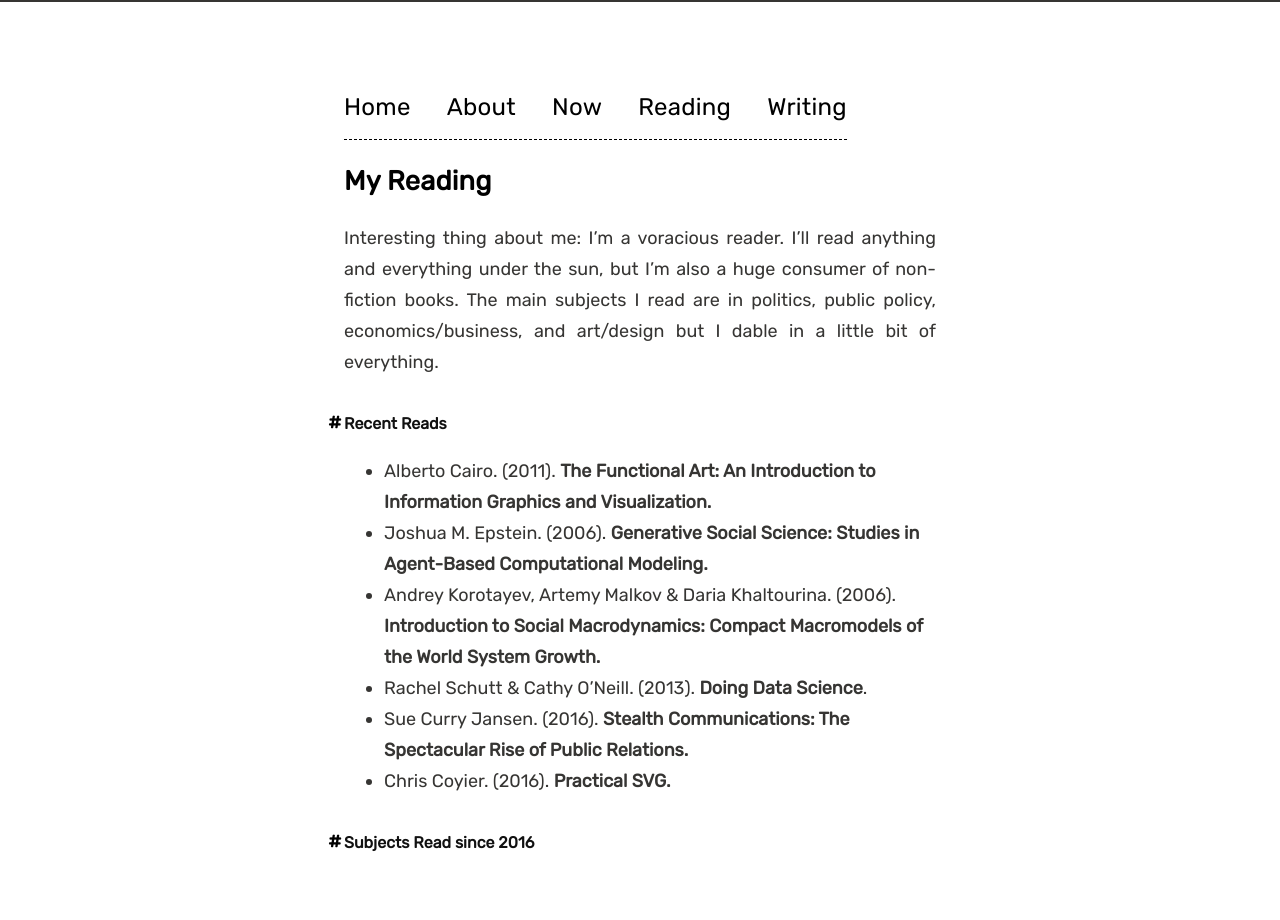
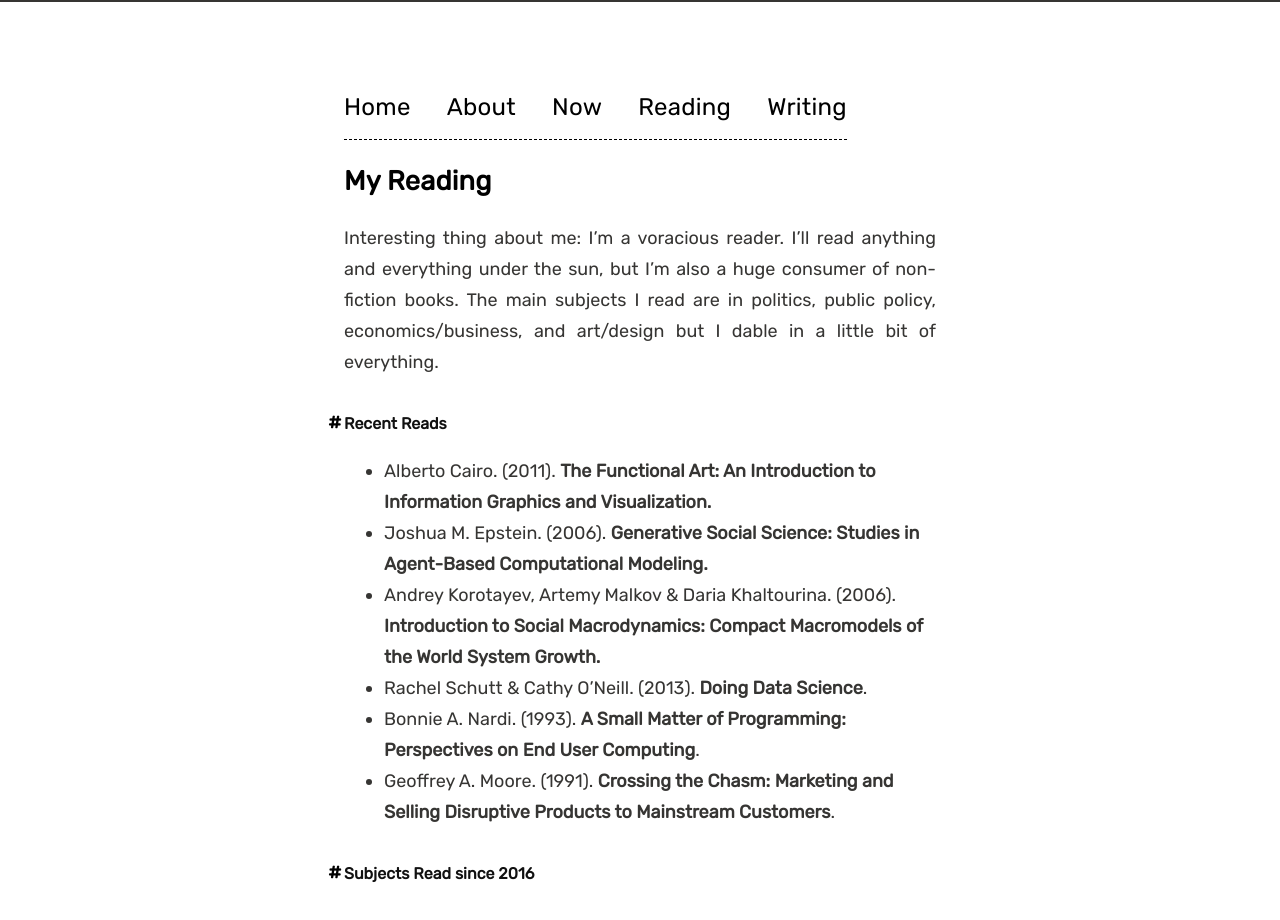
Before and after one commit to joshua-t-loong/joshua-t-loong.github.io, a plain HTML site: page reading/index.html in a window 1280 px wide. Shown: the top 920 px of the page. Drawn offline with Linux system fonts and the light colour scheme; grey boxes are pictures that could not be loaded.

Commit message:
Site updated: 2019-01-28 12:38:01

```diff
--- a/reading/index.html
+++ b/reading/index.html
@@ -24,7 +24,7 @@
 <meta property="og:site_name" content="Joshua Loong">
 <meta property="og:description" content="My ReadingInteresting thing about me: I’m a voracious reader. I’ll read anything and everything under the sun, but I’m also a huge consumer of non-fiction books. The main subjects I read are in politi">
 <meta property="og:locale" content="default">
-<meta property="og:updated_time" content="2019-01-28T17:12:04.147Z">
+<meta property="og:updated_time" content="2019-01-28T17:37:04.919Z">
 <meta name="twitter:card" content="summary">
 <meta name="twitter:title" content="Joshua Loong">
 <meta name="twitter:description" content="My ReadingInteresting thing about me: I’m a voracious reader. I’ll read anything and everything under the sun, but I’m also a huge consumer of non-fiction books. The main subjects I read are in politi">
@@ -104,8 +104,8 @@
 <li>Joshua M. Epstein. (2006). <strong>Generative Social Science: Studies in Agent-Based Computational Modeling.</strong></li>
 <li>Andrey Korotayev, Artemy Malkov &amp; Daria Khaltourina. (2006). <strong>Introduction to Social Macrodynamics: Compact Macromodels of the World System Growth.</strong></li>
 <li>Rachel Schutt &amp; Cathy O’Neill. (2013). <strong>Doing Data Science</strong>.</li>
-<li>Sue Curry Jansen. (2016). <strong>Stealth Communications: The Spectacular Rise of Public Relations.</strong></li>
-<li>Chris Coyier. (2016). <strong>Practical SVG.</strong></li>
+<li>Bonnie A. Nardi. (1993). <strong>A Small Matter of Programming: Perspectives on End User Computing</strong>.</li>
+<li>Geoffrey A. Moore. (1991). <strong>Crossing the Chasm: Marketing and Selling Disruptive Products to Mainstream Customers</strong>.</li>
 </ul>
 <h2 id="Subjects-Read-since-2016"><a href="#Subjects-Read-since-2016" class="headerlink" title="Subjects Read since 2016"></a>Subjects Read since 2016</h2><iframe frameborder="0" height="520" scrolling="no" seamless src="https://docs.google.com/spreadsheets/d/e/2PACX-1vSq_phQ-5wMMtu8ONsDsrKLnc8skunuDW6mRYwNDcV061l8PpoVwznQtDLWJ2fsNbFXXENacyOXzM4Q/pubchart?oid=1712515695&amp;format=interactive" width="100%"></iframe>
 
```
